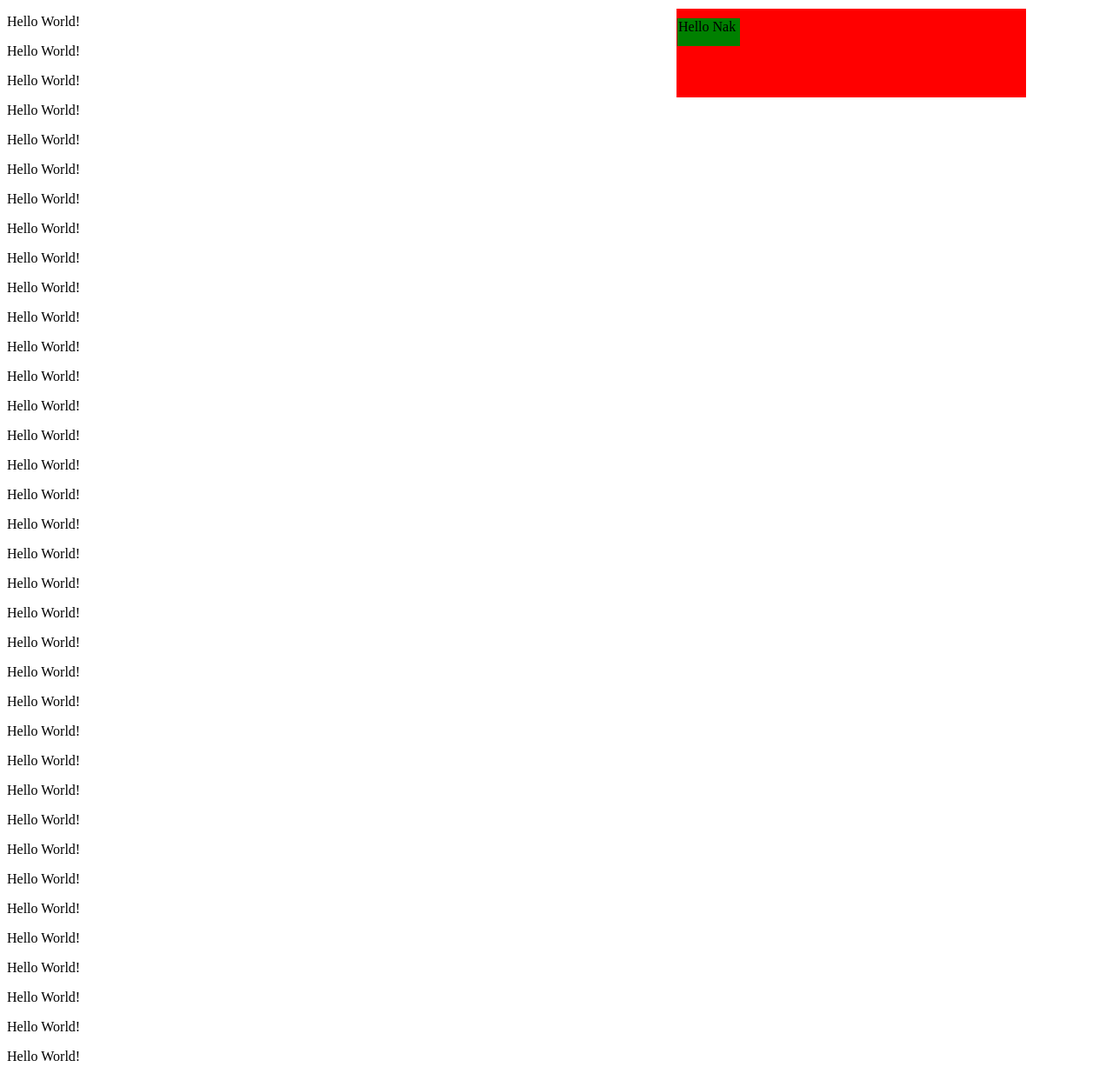
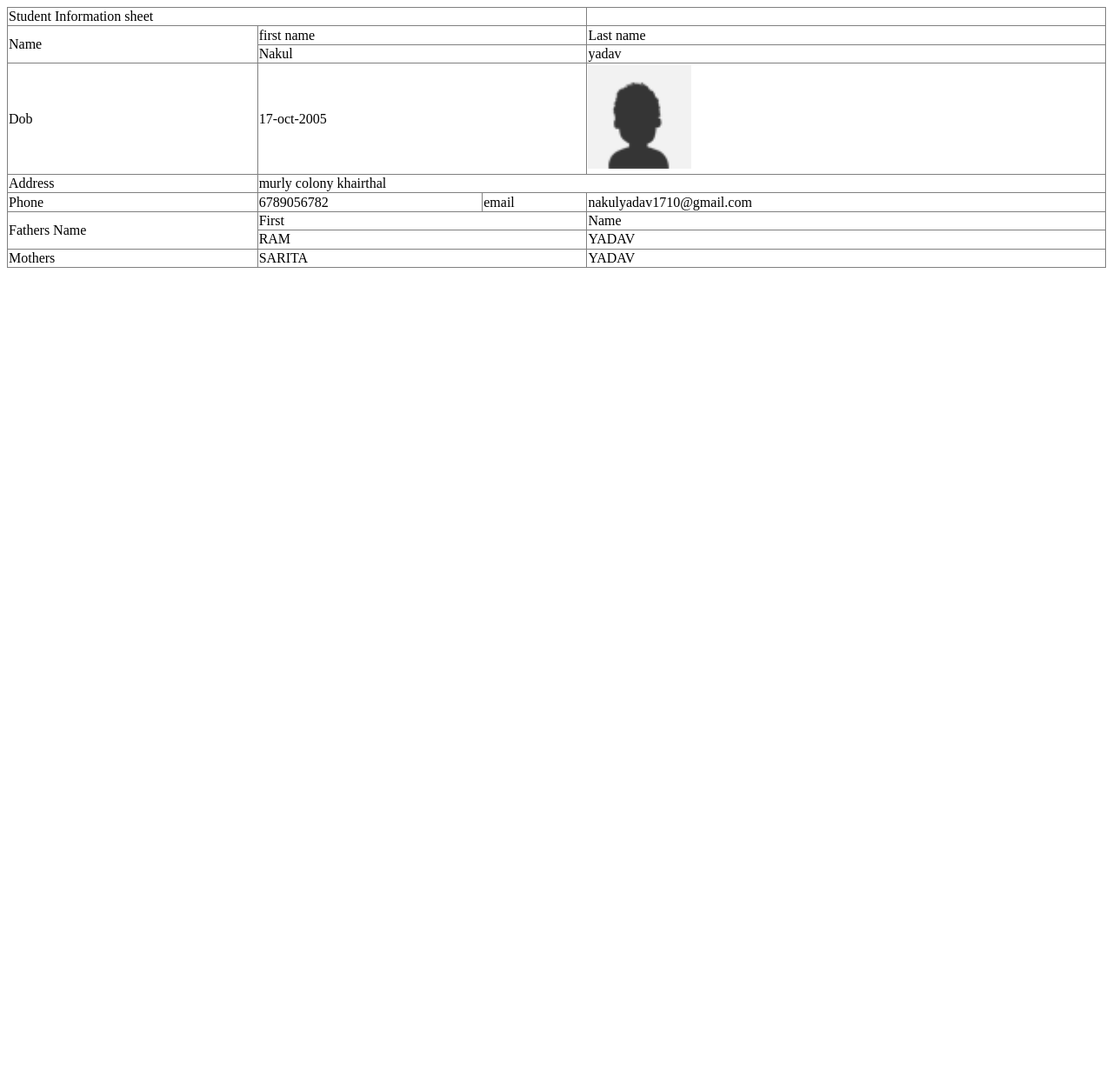
Before and after one commit to nakul1710/booksbuddy.co.in, a plain HTML site: page table.html in a window 1280 px wide. Shown: the top 1227 px of the page at 87% size. After the commit the page ends 800 px from the top, so only its background shows below. Drawn offline with Linux system fonts and the light colour scheme.

Commit message:
table profile

```diff
--- a/table.html
+++ b/table.html
@@ -3,107 +3,76 @@
 
 <head>
     <meta charset="utf-8">
-    <title>b1-e3</title>
+    <title>bootstrap</title>
     <meta name="viewport" content="width=device-width, initial-scale=1">
 
     <style>
-        .rel{
-            position:fixed;
-            border:1px solid red;
-         background-color:red;
-         color: black;
-            top:10px;
-            right:100px;
-            width: 400px;
-            height: 100px;
-        }
-      .abs{
-        position: absolute;
-        border:1px solid green;
-        background-color: green;
-        top:10px;
-        width:70px;
-        height:30px;
-        color:black;
-      }
+    table,td{
+        border-collapse: collapse;
+    }
     </style>
 </head>
 <body>
-    <div class="rel"><div class="abs">Hello Nak</div></div>
-    <p>Hello World!</p>
-    <p>Hello World!</p>
-    <p>Hello World!</p>
-    <p>Hello World!</p>
-    <p>Hello World!</p>
-    <p>Hello World!</p>
-    <p>Hello World!</p>
-    <p>Hello World!</p>
-    <p>Hello World!</p>
-    <p>Hello World!</p>
-    <p>Hello World!</p>
-    <p>Hello World!</p>
-    <p>Hello World!</p>
-    <p>Hello World!</p>
-    <p>Hello World!</p>
-    <p>Hello World!</p>
-    <p>Hello World!</p>
-    <p>Hello World!</p>
-    <p>Hello World!</p>
-    <p>Hello World!</p>
-    <p>Hello World!</p>
-    <p>Hello World!</p>
-    <p>Hello World!</p>
-    <p>Hello World!</p>
-    <p>Hello World!</p>
-    <p>Hello World!</p>
-    <p>Hello World!</p>
-    <p>Hello World!</p>
-    <p>Hello World!</p>
-    <p>Hello World!</p>
-    <p>Hello World!</p>
-    <p>Hello World!</p>
-    <p>Hello World!</p>
-    <p>Hello World!</p>
-    <p>Hello World!</p>
-    <p>Hello World!</p>
-    <p>Hello World!</p>
-    <p>Hello World!</p>
-    <p>Hello World!</p>
-    <p>Hello World!</p>
-    <p>Hello World!</p>
-    <p>Hello World!</p>
-    <p>Hello World!</p>
-    <p>Hello World!</p>
-    <p>Hello World!</p>
-    <p>Hello World!</p>
-    <p>Hello World!</p>
-    <p>Hello World!</p>
-    <p>Hello World!</p>
-    <p>Hello World!</p>
-    <p>Hello World!</p>
-    <p>Hello World!</p>
-    <p>Hello World!</p>
-    <p>Hello World!</p>
-    <p>Hello World!</p>
-    <p>Hello World!</p>
-    <p>Hello World!</p>
-    <p>Hello World!</p>
-    <p>Hello World!</p>
-    <p>Hello World!</p>
-    <p>Hello World!</p>
-    <p>Hello World!</p>
-    <p>Hello World!</p>
-    <p>Hello World!</p>
-    <p>Hello World!</p>
-    <p>Hello World!</p>
-    <p>Hello World!</p>
-    <p>Hello World!</p>
-    <p>Hello World!</p>
-    <p>Hello World!</p>
-    <p>Hello World!</p>
-    <p>Hello World!</p>
-    <p>Hello World!</p>
-    <p>Hello World!</p>
-    <p>Hello World!</p>
+    <table border="1px" cellspacing="2px" width="100%" height="300px">
+        <tr>
+            <td colspan="3">Student Information sheet</td>
+
+        </tr>
+        <tr>
+            <td rowspan="2">Name</td>
+            <td colspan="2">first name</td>
+            <td>Last name</td>
+
+        </tr>
+        <tr>
+
+            <td colspan="2">Nakul</td>
+
+            <td>yadav</td>
+
+        </tr>
+        <tr>
+            <td rowspan="2">Dob</td>
+            <td rowspan="2" colspan="2">17-oct-2005</td>
+
+            <td rowspan="2">
+                <img src="./img/avatar.png" width="20%">
+            </td>
+        </tr>
+        <tr>
+
+        </tr>
+        <tr>
+            <td rowspan="2">Address</td>
+            <td rowspan="2" colspan="3">murly colony khairthal</td>
+
+        </tr>
+        <tr>
+
+        </tr>
+        <tr>
+            <td>Phone</td>
+            <td>6789056782</td>
+            <td>email</td>
+            <td>nakulyadav1710@gmail.com</td>
+        </tr>
+        <tr>
+            <td rowspan="2">Fathers Name</td>
+            <td colspan="2" >First</td>
+
+            <td>Name</td>
+        </tr>
+        <tr>
+
+            <td colspan="2">RAM</td>
+            <td>YADAV</td>
+
+        </tr>
+        <tr>
+            <td>Mothers</td>
+            <td colspan="2">SARITA</td>
+            <td>YADAV</td>
+        </tr>
+    </table>
 </body>
 </html>
```
